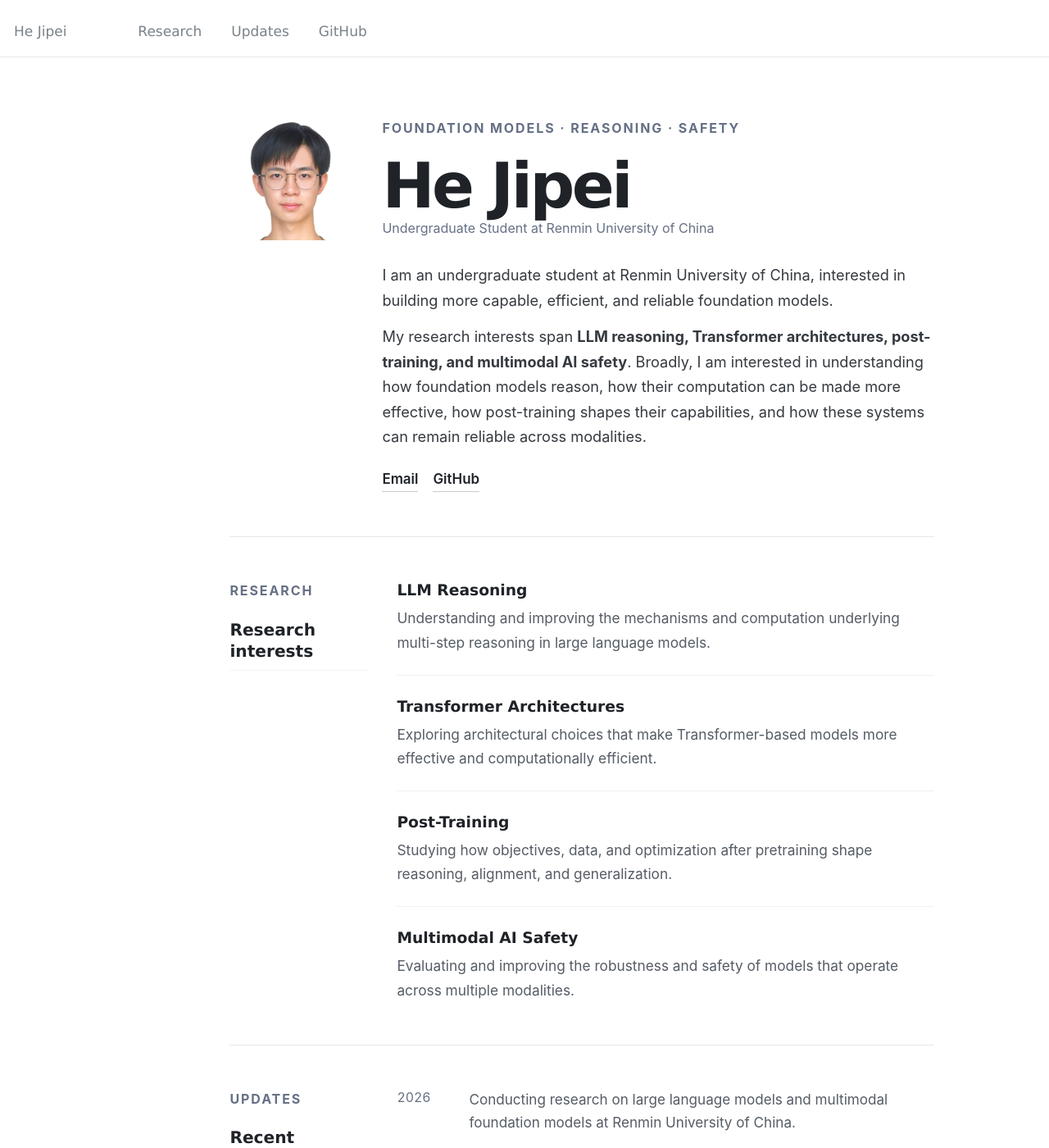
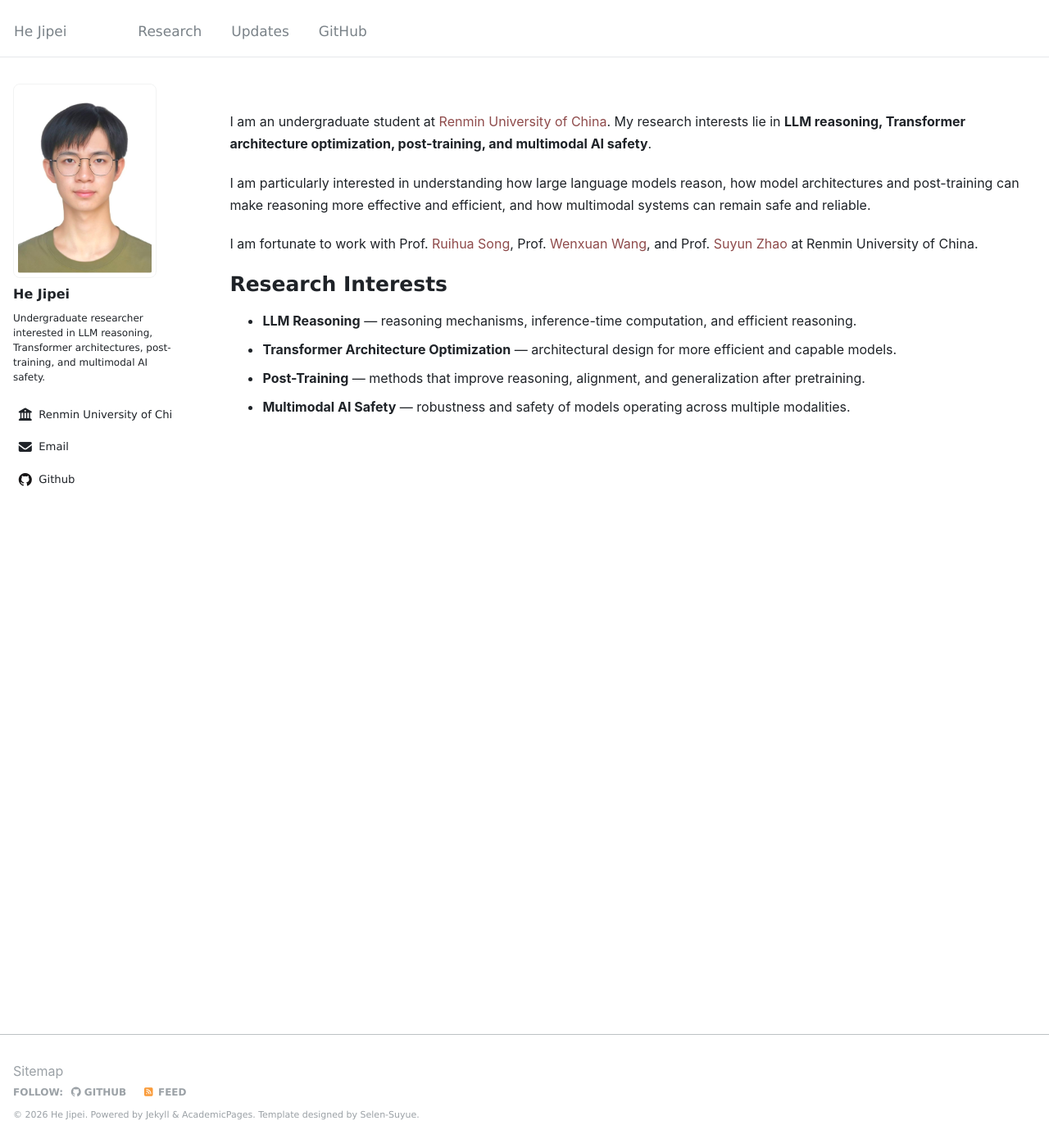
Before and after one commit to UPwith-me/pages, a Jekyll site: the page built from _pages/about.md, in a window 1280 px wide and 1400 px high. Shown: the whole window at 82% size. Built offline with Jekyll 4.4.1, drawn with Linux system fonts in a browser that asks for light colours; nearby versions of some CDN libraries; library files that are not in the unit come from our copies; some of the changed text lies outside the part shown.

Commit message:
Adopt compact academic homepage layout

```diff
--- a/_pages/about.md
+++ b/_pages/about.md
@@ -1,69 +1,27 @@
 ---
 permalink: /
 title: ""
-author_profile: false
+author_profile: true
 stylesheets:
   - /assets/css/home.css
 redirect_from:
   - /about/
   - /about.html
 ---
-{% assign home = site.data.home %}
 
-<div class="research-home">
-  <section id="about" class="home-hero">
-    <div class="hero-photo">
-      <img src="{{ '/images/avatar-photo.jpg' | relative_url }}" alt="He Jipei">
-    </div>
+<span class="home-anchor" id="about"></span>
 
-    <div class="hero-main">
-      <p class="hero-eyebrow">{{ home.hero.eyebrow }}</p>
-      <h1>{{ home.hero.name }}</h1>
-      <p class="hero-role">{{ home.hero.role }}</p>
+I am an undergraduate student at [Renmin University of China](https://www.ruc.edu.cn/). My research interests lie in **LLM reasoning, Transformer architecture optimization, post-training, and multimodal AI safety**.
 
-      <div class="hero-copy">
-        {% for paragraph in home.hero.intro %}
-          {{ paragraph | markdownify }}
-        {% endfor %}
-      </div>
+I am particularly interested in understanding how large language models reason, how model architectures and post-training can make reasoning more effective and efficient, and how multimodal systems can remain safe and reliable.
 
-      <div class="hero-links" aria-label="Profile links">
-        {% for link in home.hero.links %}
-          <a href="{{ link.url }}"{% if link.external %} target="_blank" rel="noopener"{% endif %}>{{ link.label }}</a>
-        {% endfor %}
-      </div>
-    </div>
-  </section>
+I am fortunate to work with Prof. [Ruihua Song](https://ai.ruc.edu.cn/english/FACULTYn/RuihuaSong/index.htm), Prof. [Wenxuan Wang](https://jarviswang94.github.io/), and Prof. [Suyun Zhao](https://info.ruc.edu.cn/jsky/szdw/ajxjgcx/jsjkxyjsx1/js2/ee3b7633ab884b2596fc713137af091d.htm) at Renmin University of China.
 
-  <section id="research" class="home-section">
-    <div class="section-heading">
-      <p class="section-label">Research</p>
-      <h2>Research interests</h2>
-    </div>
+<span class="home-anchor" id="research"></span>
 
-    <div class="research-list">
-      {% for item in home.research %}
-        <article class="research-item">
-          <h3>{{ item.title }}</h3>
-          <p>{{ item.text }}</p>
-        </article>
-      {% endfor %}
-    </div>
-  </section>
+# Research Interests
 
-  <section id="updates" class="home-section updates-section">
-    <div class="section-heading">
-      <p class="section-label">Updates</p>
-      <h2>Recent</h2>
-    </div>
-
-    <div class="updates-list">
-      {% for item in home.updates %}
-        <div class="update-item">
-          <time>{{ item.date }}</time>
-          <p>{{ item.text }}</p>
-        </div>
-      {% endfor %}
-    </div>
-  </section>
-</div>
+- **LLM Reasoning** — reasoning mechanisms, inference-time computation, and efficient reasoning.
+- **Transformer Architecture Optimization** — architectural design for more efficient and capable models.
+- **Post-Training** — methods that improve reasoning, alignment, and generalization after pretraining.
+- **Multimodal AI Safety** — robustness and safety of models operating across multiple modalities.
```
